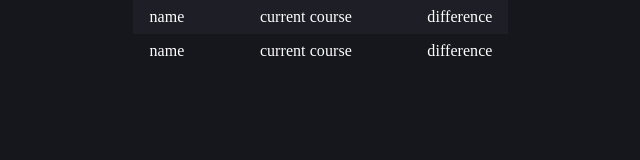
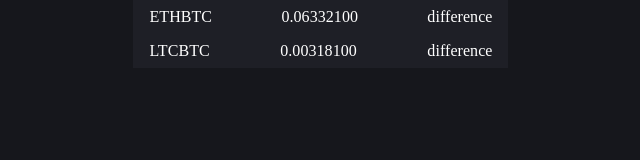
Before and after one commit to shaidrv/cryptocurrency-quotes, a Vue app in the folder app/: page / in a window 1280 px wide. Shown: the top 160 px of the page, without its empty margins (320-960 px from the left). Built offline with nearby package versions, Linux system fonts and the light colour scheme.

Commit message:
Массив quotes с тестовыми значениями. Вывела в шаблон

```diff
--- a/app/src/App.vue
+++ b/app/src/App.vue
@@ -1,14 +1,9 @@
 <template>
   <div class="container">
-    <div class="rows">
+    <div class="rows" v-for="quote in quotes" :key="quote.name">
       <ul>
-        <li>name</li>
-        <li>current course</li>
-        <li>difference</li>
-      </ul>
-      <ul>
-        <li>name</li>
-        <li>current course</li>
+        <li>{{ quote.name }}</li>
+        <li>{{ quote.price }}</li>
         <li>difference</li>
       </ul>
     </div>
@@ -18,6 +13,14 @@
 <script>
 export default {
   name: "App",
+  data() {
+    return {
+      quotes: [
+        { name: "ETHBTC", price: "0.06332100" },
+        { name: "LTCBTC", price: "0.00318100" },
+      ],
+    };
+  },
 };
 </script>
 
```
